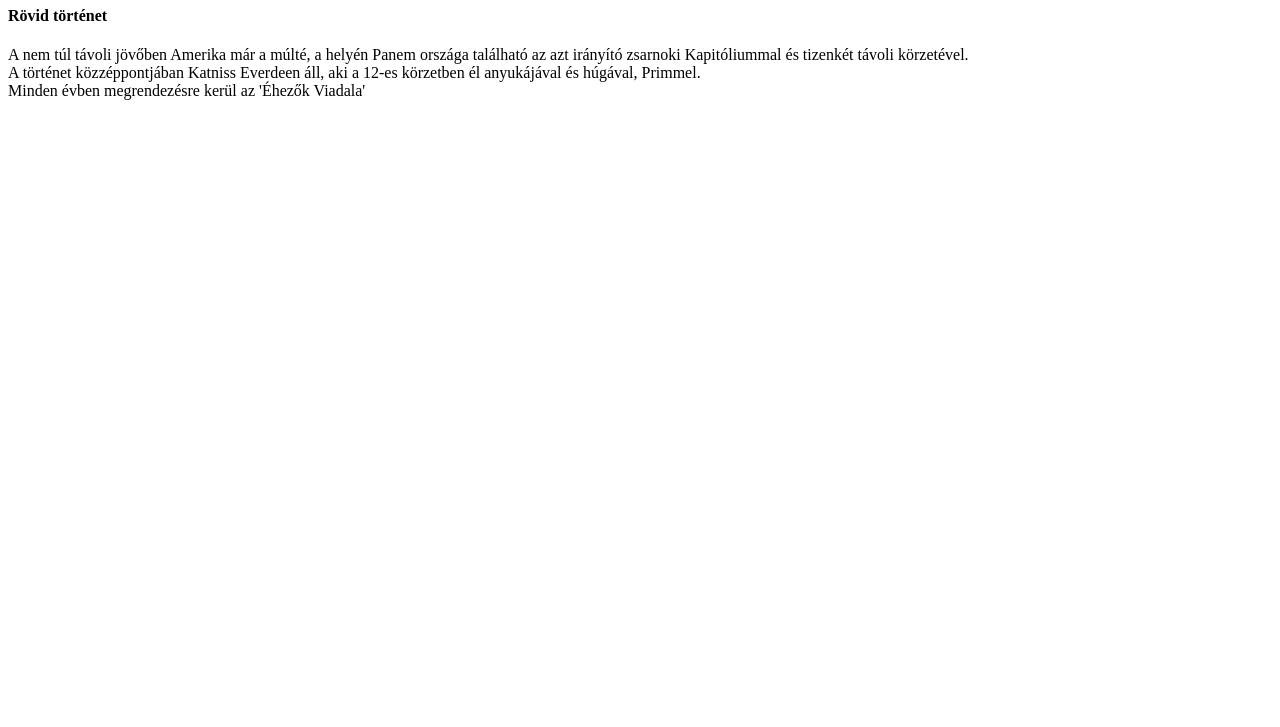
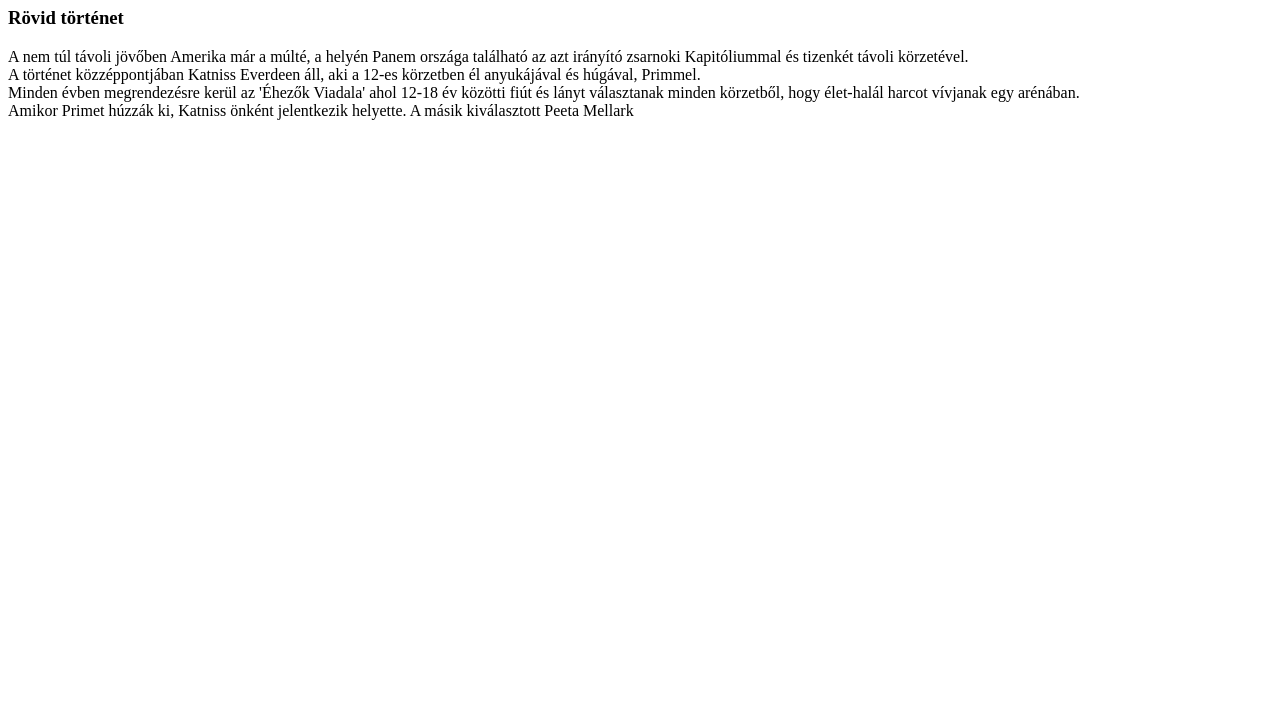
Before and after one commit to Szabojuli642/projekt, a plain HTML site: page Julikedvenc.html in a window 1280 px wide. Shown: the part 73-800 px from the top of the page. Drawn offline with Linux system fonts and the light colour scheme.

Commit message:
Update Julikedvenc.html

```diff
--- a/Julikedvenc.html
+++ b/Julikedvenc.html
@@ -8,9 +8,12 @@
 <body>
 <h1>Hunger Games</h1>
 
-<h4>Rövid történet</h4>
+
+<h3>Rövid történet</h3>
 A nem túl távoli jövőben Amerika már a múlté, a helyén Panem országa található az azt irányító zsarnoki Kapitóliummal és tizenkét távoli körzetével. <br>
 A történet közzéppontjában Katniss Everdeen áll, aki a 12-es körzetben él anyukájával és húgával, Primmel. <br>
-Minden évben megrendezésre kerül az 'Éhezők Viadala'
+Minden évben megrendezésre kerül az 'Éhezők Viadala' ahol 12-18 év közötti fiút és lányt választanak minden körzetből, hogy élet-halál harcot vívjanak egy arénában. <br>
+Amikor Primet húzzák ki, Katniss önként jelentkezik helyette. A másik kiválasztott Peeta Mellark
+</picture>
 </body>
 </html>
```
